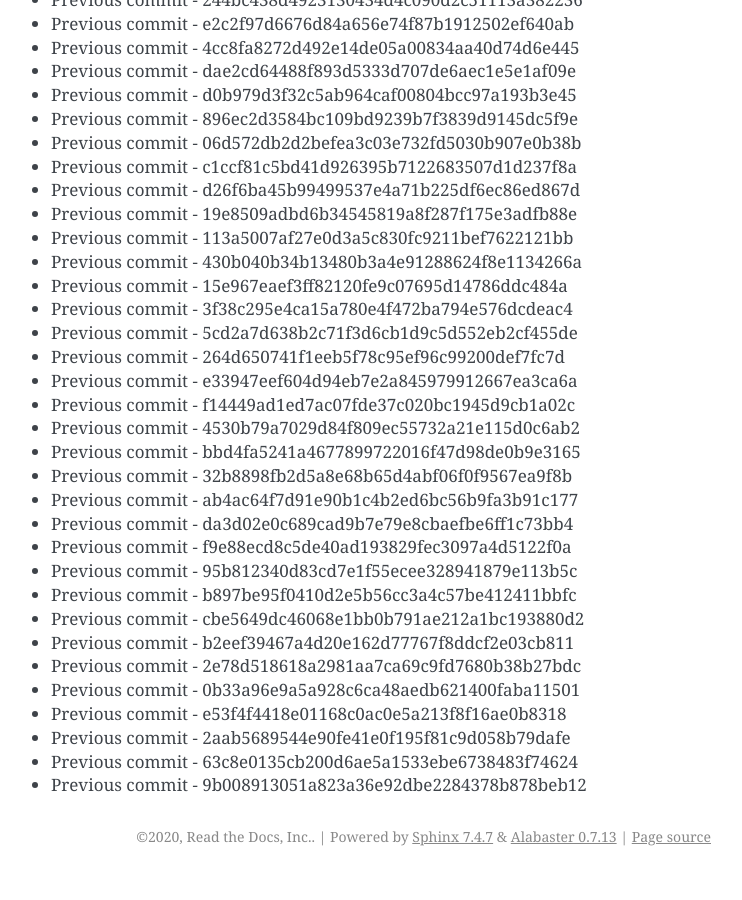
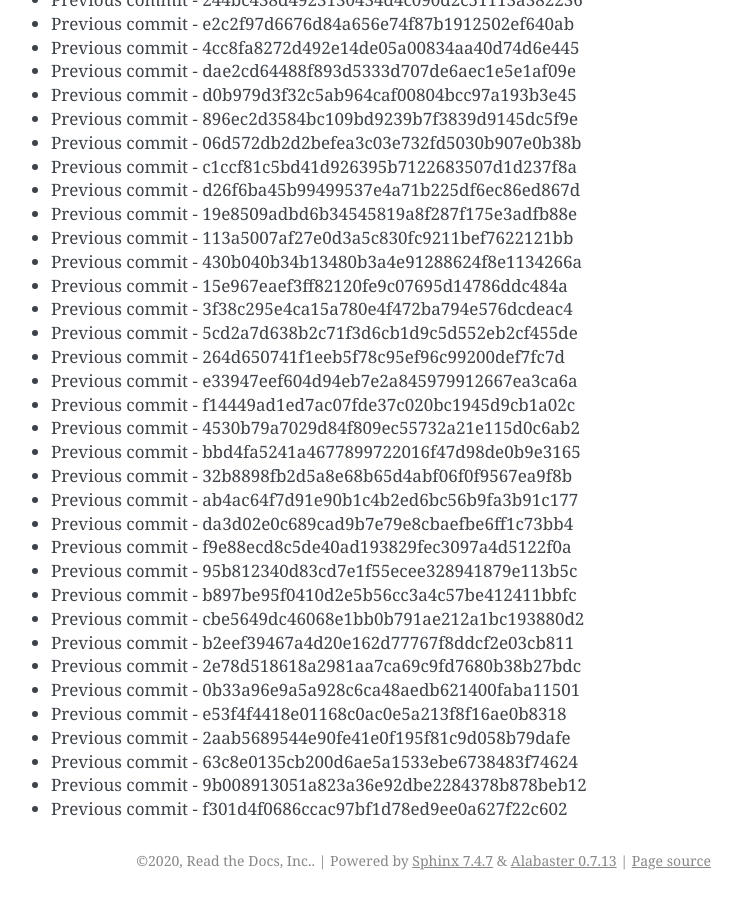
Before and after one commit to readthedocs/rtd-git-stresstest, a Sphinx documentation site: the page built from docs/updates.rst, in a window 1280 px wide and 900 px high, scrolled down 77448 px. Shown: the whole window, without its empty margins (399-1141 px from the left). Built offline with Sphinx 7.4.7, drawn with Linux system fonts in a browser that asks for light colours; before the commit the page ends 78324 px from its top, so only the background shows below that.

Commit message:
Generating commit from previous: f301d4f0686ccac97bf1d78ed9ee0a627f22c602

```diff
--- a/docs/updates.rst
+++ b/docs/updates.rst
@@ -3286,3 +3286,4 @@ It can be tested for any performance characteristics.
 * Previous commit - 2aab5689544e90fe41e0f195f81c9d058b79dafe
 * Previous commit - 63c8e0135cb200d6ae5a1533ebe6738483f74624
 * Previous commit - 9b008913051a823a36e92dbe2284378b878beb12
+* Previous commit - f301d4f0686ccac97bf1d78ed9ee0a627f22c602
```
